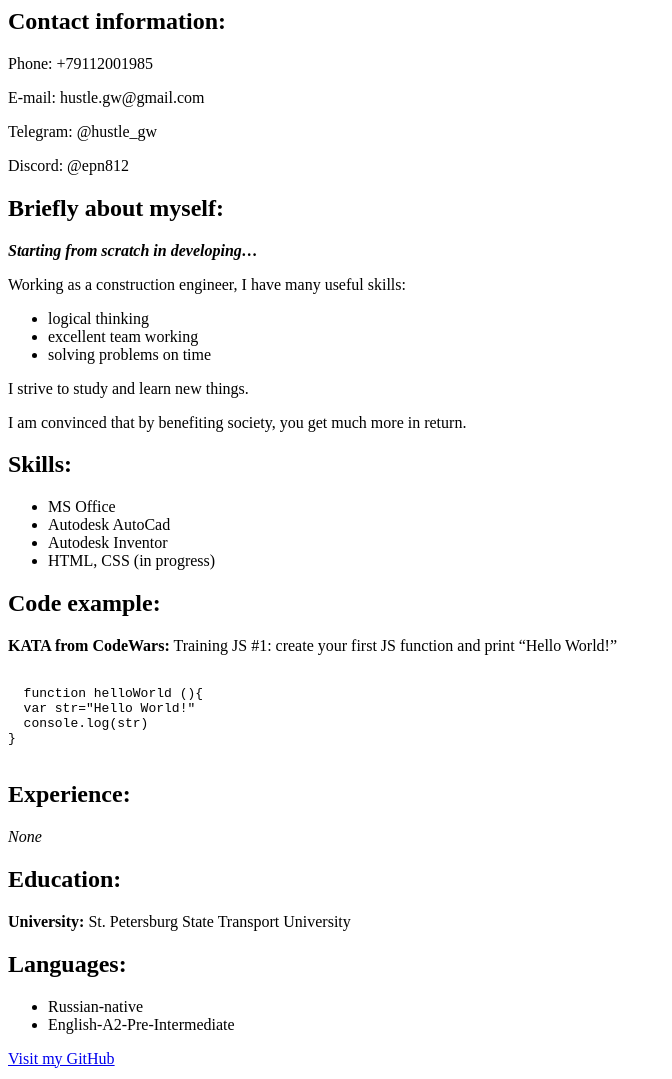
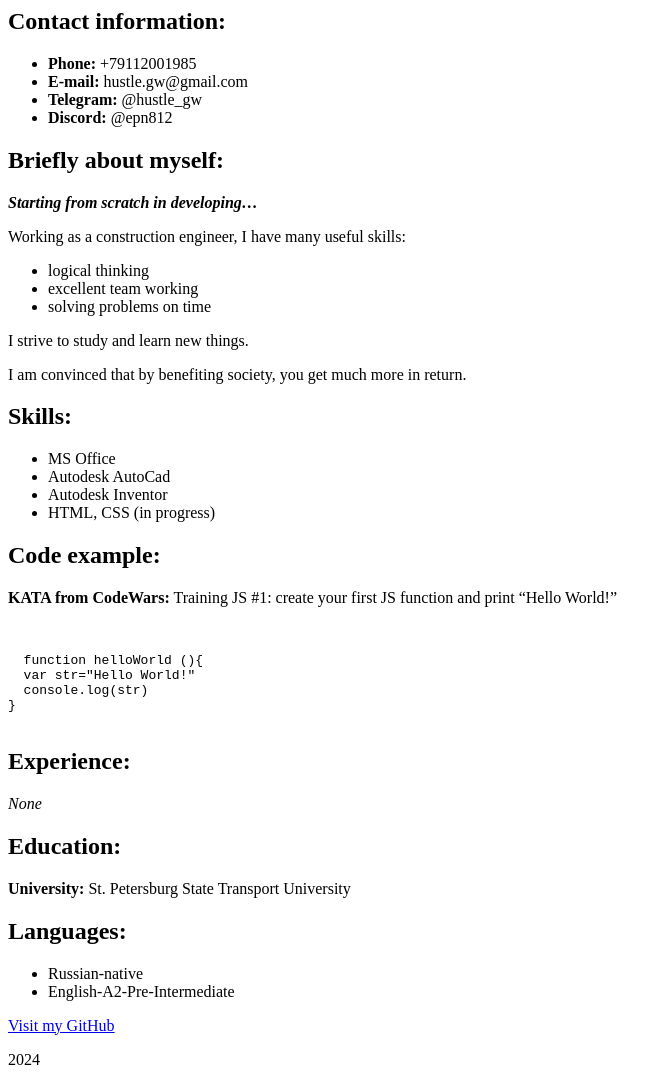
Before and after one commit to EPN812/rsschool-cv, a plain HTML site: page index.html in a window 1280 px wide. Shown: the part 552-1631 px from the top of the page, without its empty margins (0-672 px from the left). Drawn offline with Linux system fonts and the light colour scheme.

Commit message:
refactor: update index.html file

```diff
--- a/index.html
+++ b/index.html
@@ -14,10 +14,12 @@
   </header>
   <main>
     <h2>Contact information:</h2>
-    <p>Phone: +79112001985</p>
-    <p>E-mail: hustle.gw@gmail.com</p>
-    <p>Telegram: @hustle_gw</p>
-    <p>Discord: @epn812</p>
+    <ul>
+      <li><b>Phone:</b> +79112001985</li>
+    <li><b>E-mail:</b> hustle.gw@gmail.com</li>
+   <li><b>Telegram:</b> @hustle_gw</li>
+   <li><b>Discord:</b> @epn812</li>
+    </ul>
     <h2>Briefly about myself:</h2>
     <p><b><i>Starting from scratch in developing…</i></b></p>
     <p> Working as a construction engineer, I have many useful skills:</p>
@@ -38,6 +40,7 @@
     <h2>Code example:</h2>
     <p><b>KATA from CodeWars:</b> Training JS #1: create your first JS function and print “Hello World!”</p>
     <pre><code>
+
   function helloWorld (){
   var str="Hello World!"
   console.log(str)
@@ -46,7 +49,6 @@
 </pre>
     <h2>Experience:</h2>
     <p><em>None</em></p>
-  </main>
   <h2>Education:</h2>
   <p><strong>University:</strong> St. Petersburg State Transport University</p>
   <h2>Languages:</h2>
@@ -54,9 +56,10 @@
     <li>Russian-native</li>
     <li>English-A2-Pre-Intermediate</li>
 </ul>
+    </main>
   <footer>
-    <a href="https://github.com/EPN812">Visit my GitHub</a>
-    <p>2024</p>
+    <p><a href="https://github.com/EPN812">Visit my GitHub</a></p>
+    <p>2024 </p>
     <p><a href="https://rs.school/courses/javascript-ru"><img src="https://raw.githubusercontent.com/rolling-scopes-school/tasks/34c6c5cbc96ec26fcfdb022d1a6f3b2641f0110c/tasks/cv/rs-school-logo.svg" width="100"
    height="100" alt="RSS logo"></a></p>
   </footer>
```
